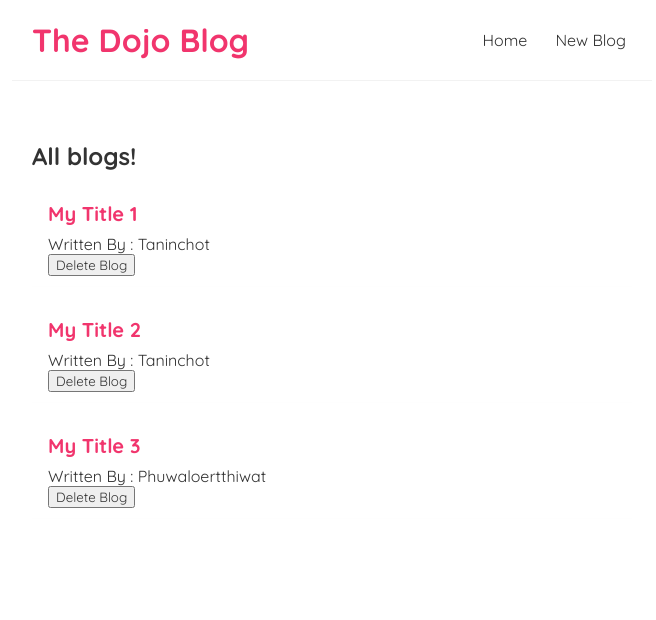
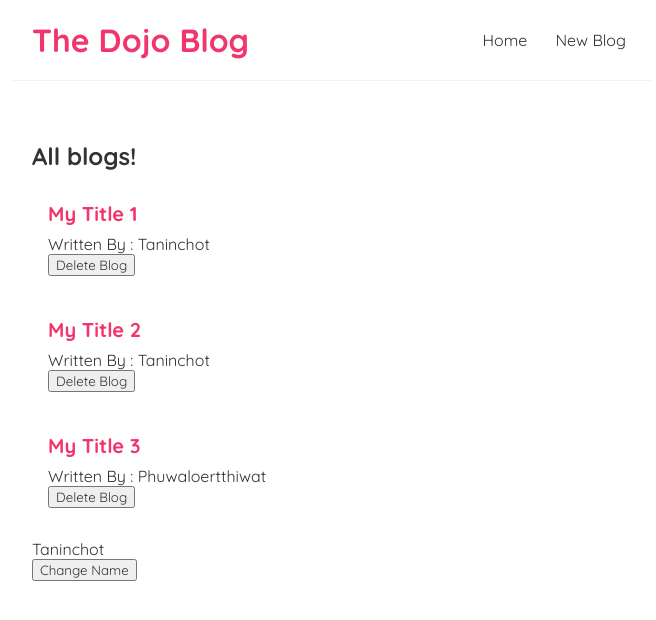
Before and after one commit to Taninchot0919/React-FirstTimeReact, a React (Create React App) app: page / in a window 1280 px wide. Shown: the top 620 px of the page, without its empty margins (308-964 px from the left). Built offline with nearby package versions, Linux system fonts and the light colour scheme; the HTML template or start-up script is replaced by a standard one.

Commit message:
[UPDATE] Learn about useEffect

```diff
--- a/src/components/Home.js
+++ b/src/components/Home.js
@@ -23,18 +23,24 @@
     },
   ]);
 
+  const [name, setName] = useState("Taninchot");
+
   const handleDelete = (id) => {
     const newBlogs = blogs.filter((blog) => blog.id !== id); // ถ้าต้องการให้ลบออกต้องทำให้เป็น false
     setBlogs(newBlogs); // เอามาจากตอน useState
   };
 
-  useEffect(() => { // จะทำงานเมื่อเกิดการ Re-Render
+  useEffect(() => {
+    // จะทำงานเมื่อเกิดการ Re-Render
     console.log("useEffect ran");
-  });
+    console.log(name);
+  }, [name]); // การใส่ Array เนี่ยเหมือนเป็นการตั้งว่าจะใช้ useEffect กับแค่ใน Array นี้และเริ่มต้น
 
   return (
     <div className="home">
       <BlogList blogs={blogs} title="All blogs!" handleDelete={handleDelete} />
+      <p>{name}</p>
+      <button onClick={() => setName("Art")}>Change Name</button>
     </div>
   );
 };
```
